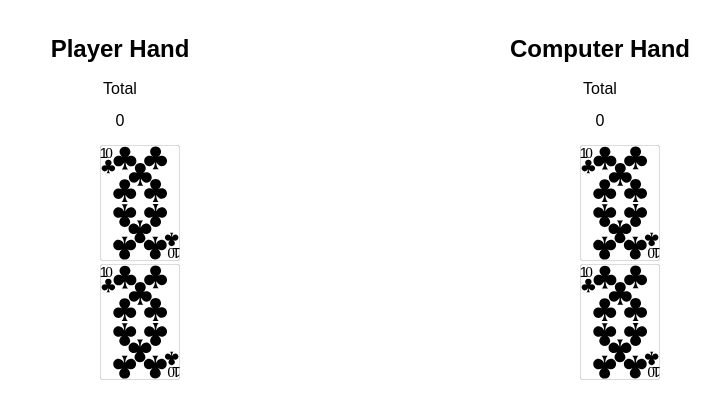
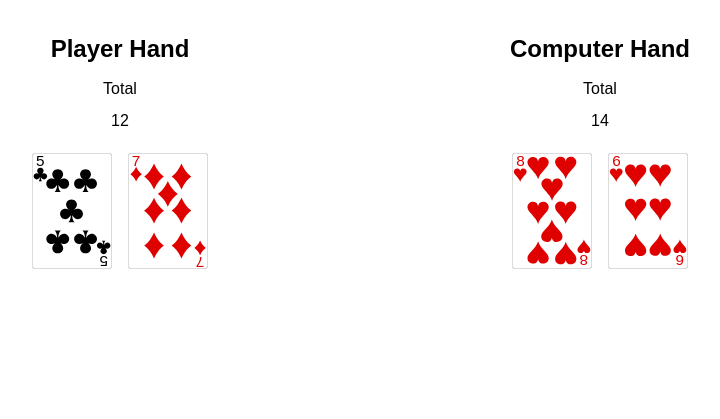
Before and after one commit to NickRyanWeber/black-jack, a website: page public/index.html in a window 1280 px wide. Shown: the part 103-522 px from the top of the page, without its empty margins (280-1000 px from the left). Drawn offline with Linux system fonts and the light colour scheme.

Commit message:
added check score mechanic in the console

```diff
--- a/public/index.html
+++ b/public/index.html
@@ -19,28 +19,14 @@
         <h2>Player Hand</h2>
         <p>Total</p>
         <p class="player-card-total card-total">0</p>
-        <ul class="player-cards cards-display">
-          <li>
-            <img class="card" src="./images/cards/10_of_clubs.svg" alt="" />
-          </li>
-          <li>
-            <img class="card" src="./images/cards/10_of_clubs.svg" alt="" />
-          </li>
-        </ul>
+        <section class="player-cards cards-display"></section>
       </section>
 
       <section class="computer-area">
         <h2>Computer Hand</h2>
         <p>Total</p>
-        <p class="player-card-total card-total">0</p>
-        <ul class="computer-cards cards-display">
-          <li>
-            <img class="card" src="./images/cards/10_of_clubs.svg" alt="" />
-          </li>
-          <li>
-            <img class="card" src="./images/cards/10_of_clubs.svg" alt="" />
-          </li>
-        </ul>
+        <p class="computer-card-total card-total">0</p>
+        <section class="computer-cards cards-display"></section>
       </section>
     </section>
     <script src="/main.js" charset="utf-8"></script>
--- a/public/main.js
+++ b/public/main.js
@@ -15,33 +15,36 @@ const state = {
     { name: 'queen', value: 10 },
     { name: 'king', value: 10 }
   ],
+  deck: [],
 
-  deck: [],
-  playerHand: [],
-  computerHand: []
+  player: {
+    hand: [],
+    score: 0,
+    displayScore: document.querySelector('.player-card-total'),
+    displayCard: document.querySelector('.player-cards')
+  },
+
+  computer: {
+    hand: [],
+    score: 0,
+    displayScore: document.querySelector('.computer-card-total'),
+    displayCard: document.querySelector('.computer-cards')
+  }
 }
 
-// New Game function
 const newGame = () => {
-  // -- Clears hands, clears deck, makes new deck, shuffles new deck
-  state.playerHand = []
-  state.computerHand = []
+  state.player.hand = []
+  state.computer.hand = []
   state.deck = []
   newDeck()
   shuffleDeck()
-  // // -- Deals 2 cards to player and dealer from deck (use for loop?)
-  // dealCard(playerHand)
-  // dealCard(computerHand)
-  // dealCard(playerHand)
-  // dealCard(computerHand)
-  // // -- Runs Calculate Cards function on dealer cards and player
-  // calculateCards(playerHand)
-  // calculateCards(computerHand)
+  for (let i = 0; i < 2; i++) {
+    dealCard('player')
+    dealCard('computer')
+  }
 }
 
-// Make Deck
 const newDeck = () => {
-  // -- for-loop to create deck object
   for (let i = 0; i < state.suits.length; i++) {
     const suit = state.suits[i]
     for (let j = 0; j < state.ranks.length; j++) {
@@ -53,17 +56,70 @@ const newDeck = () => {
       })
     }
   }
-  console.log(state.deck)
+  console.log(['New Deck', state.deck])
 }
 
-// Shuffle Deck
-// -- shuffle-function to shuffle deck object
+const shuffleDeck = () => {
+  for (let i = state.deck.length - 1; i >= 0; i--) {
+    const random = Math.floor(Math.random() * i)
+    const temp = state.deck[random]
+    state.deck[random] = state.deck[i]
+    state.deck[i] = temp
+  }
+  console.log(['Shuffled Deck', state.deck])
+}
 
-// Deal Cards function
-// -- Takes arguments to who the cards get dealt to
+const dealCard = who => {
+  const card = state.deck.pop()
+  state[who].hand.push(card)
 
-// Hit Button Press
-// -- Runs deal card function passing player and 1 card
+  const cardImg = document.createElement('img')
+  cardImg.src = `./images/cards/${card.rank}_of_${card.suit}.svg`
+  cardImg.classList.add('card')
+  state[who].displayCard.appendChild(cardImg)
+
+  calculateScore()
+}
+
+const calculateScore = () => {
+  calculateCards('player')
+  calculateCards('computer')
+  checkScore('player', 0)
+  checkScore('computer', 0)
+}
+
+const checkScore = (who, final) => {
+  const score = state[who].score
+  if (score >= 22) {
+    console.log(`${who} BUSTED`)
+  } else if (score === 21) {
+    console.log(`${who} got Black Jack`)
+  } else if (final === 1) {
+    if (state.player.score > state.computer.score) {
+      console.log('Player Wins')
+    } else if (state.player.score < state.computer.score) {
+      console.log('Computer Wins')
+    } else if (state.player.score === state.computer.score) {
+      console.log('Tie')
+    } else {
+      console.log('Something went wrong with the scores.')
+    }
+  }
+}
+
+const calculateCards = who => {
+  let cardValue = 0
+  state[who].score = 0
+
+  for (let i = 0; i < state[who].hand.length; i++) {
+    cardValue = state[who].hand[i].value
+    state[who].score += cardValue
+  }
+
+  state[who].displayScore.textContent = state[who].score
+
+  console.log(`${who}'s Score is ${state[who].score}`)
+}
 
 // Stay Function
 // -- Runs when Stay button pressed
@@ -72,9 +128,11 @@ const newDeck = () => {
 // -- "Ends" game after dealer is done hitting and calculates winner
 // -- Displays winner and displays a "Play Again" button
 
-// Calculate Cards
-// -- Takes arguments for hand being calculated
-// -- Checks the total value of the cards
-// -- If over 21 "busts" that hand
+document.addEventListener('DOMContentLoaded', newGame)
+// Hit Button Press
+// -- Runs deal card function passing player and 1 card
+document.querySelector('.btn-hit').addEventListener('click', () => {
+  dealCard('player')
+})
 
-document.addEventListener('DOMContentLoaded', newGame)
+document.querySelector('.btn-reset').addEventListener('click', newGame)
--- a/public/screen.css
+++ b/public/screen.css
@@ -45,4 +45,5 @@ body {
 
 .card {
   width: 5rem;
+  margin: 0.5rem;
 }
```
